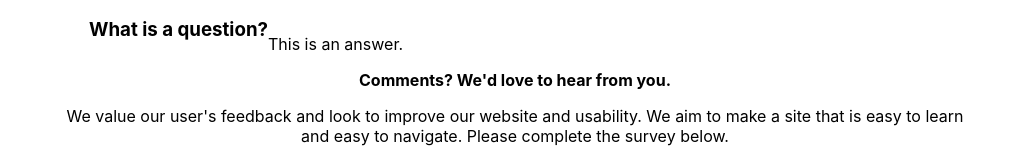
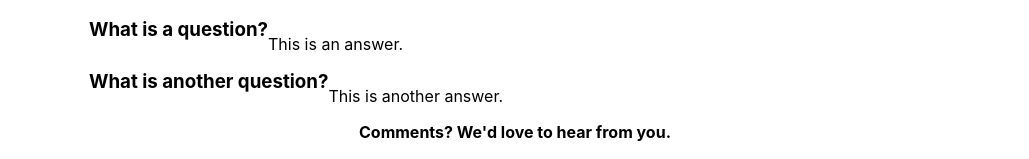
Before and after one commit to ssheth7/SpanishLearningGame, a Next.js app in the folder client/: page /faq in a window 1280 px wide. Shown: the part 348-507 px from the top of the page, without its empty margins (125-1154 px from the left). Built offline with nearby package versions, Linux system fonts and the light colour scheme.

Commit message:
add faq page

```diff
--- a/client/pages/faq.js
+++ b/client/pages/faq.js
@@ -11,6 +11,10 @@ const questions = [
   {
     question: "What is a question?",
     answer: "This is an answer.",
+  },
+  {
+    question: "What is another question?",
+    answer: "This is another answer.",
   },
 ]
 
```
